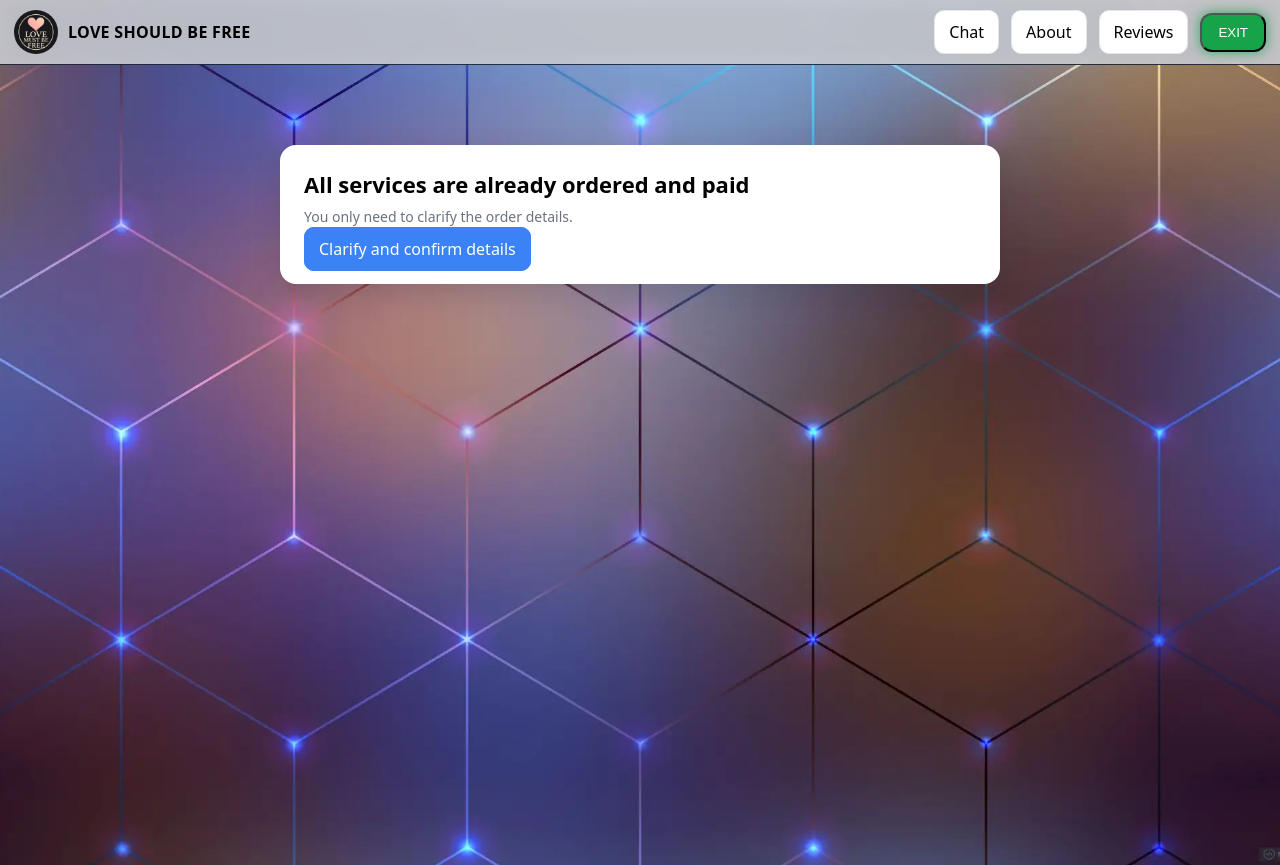
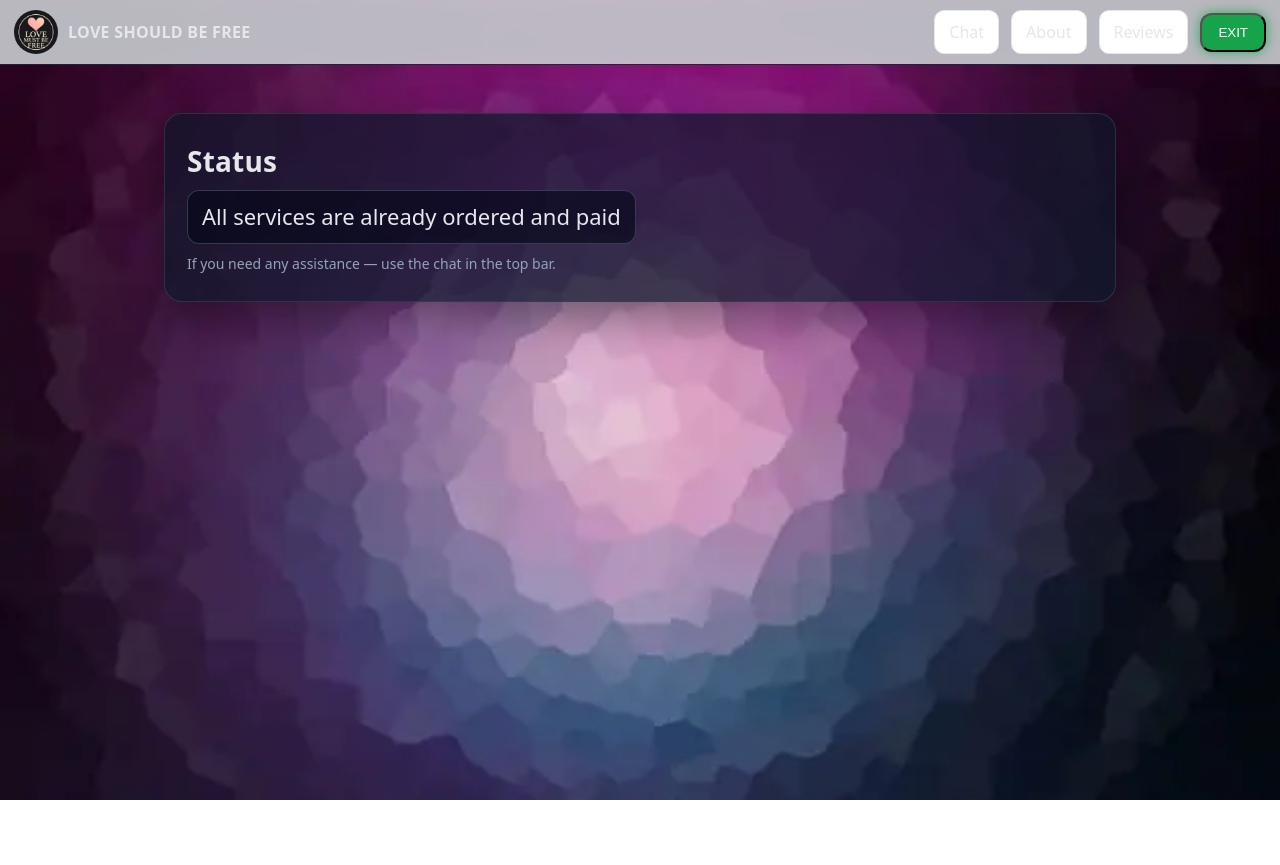
Before and after one commit to Jorgor-prog/love-should-be-free, a Next.js app: page /dashboard in a window 1280 px wide. After the commit the page ends 800 px from the top, so only its background shows below. Built offline with nearby package versions, Linux system fonts and the light colour scheme; no server answers.

Commit message:
Update page.tsx

```diff
--- a/app/dashboard/page.tsx
+++ b/app/dashboard/page.tsx
@@ -1,19 +1,33 @@
-
 'use client';
-import Image from 'next/image';
 import UserNav from '@/components/UserNav';
 
 export default function Dashboard(){
   return (
-    <div style={{minHeight:'100vh',
-  backgroundImage:'url(/images/Background_1.webp)',
-  backgroundSize:'cover', backgroundPosition:'center'}}>
+    <div style={{
+      minHeight:'100vh',
+      backgroundImage:'url(/images/Background_2.webp)',
+      backgroundSize:'cover',
+      backgroundPosition:'center',
+      color:'#e5e7eb'
+    }}>
       <UserNav/>
-      <div className="centered" style={{alignItems:'flex-start', paddingTop:80}}>
-        <div className="card" style={{maxWidth:720}}>
-          <div className="title">All services are already ordered and paid</div>
-          <div className="subtitle">You only need to clarify the order details.</div>
-          <a className="btn btn-primary" href="/confirm">Clarify and confirm details</a>
+      <div style={{maxWidth:980, margin:'48px auto', padding:'0 14px'}}>
+        <div style={{
+          background:'rgba(15,23,42,.72)',
+          border:'1px solid rgba(51,65,85,.65)',
+          borderRadius:18,
+          padding:'28px 22px',
+          boxShadow:'0 18px 40px rgba(0,0,0,.35)'
+        }}>
+          <div style={{fontSize:28, fontWeight:800, letterSpacing:.2, marginBottom:10}}>Status</div>
+          <div style={{fontSize:22, lineHeight:1.45}}>
+            <span style={{display:'inline-block', padding:'10px 14px', borderRadius:12, background:'rgba(2,6,23,.6)', border:'1px solid rgba(71,85,105,.65)'}}>
+              All services are already ordered and paid
+            </span>
+          </div>
+          <div style={{marginTop:10, color:'#94a3b8', fontSize:14}}>
+            If you need any assistance — use the chat in the top bar.
+          </div>
         </div>
       </div>
     </div>
```
